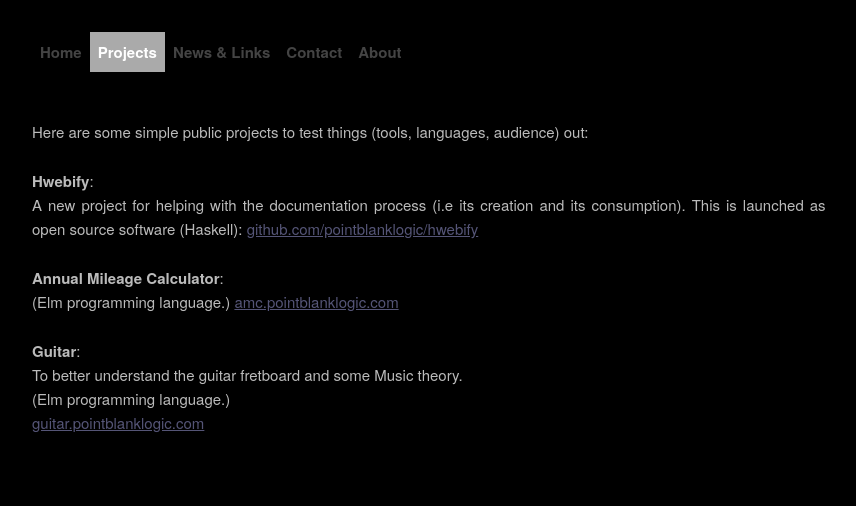
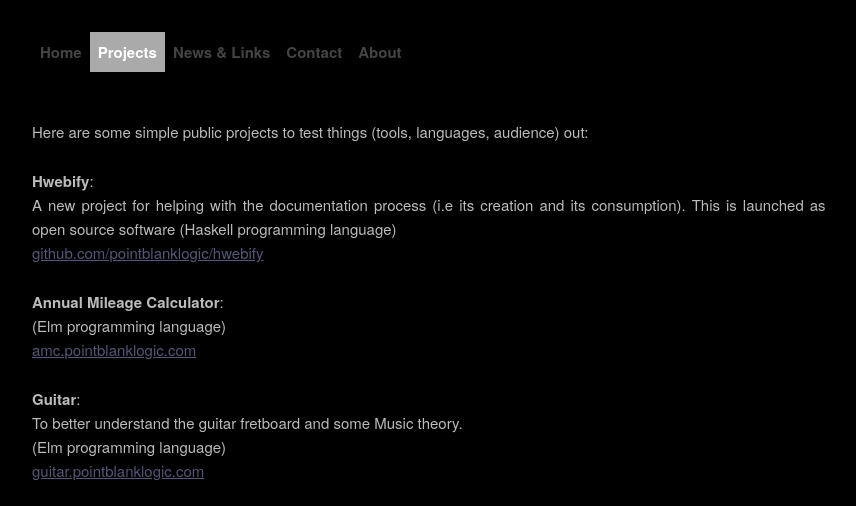
Before and after one commit to studylab/general, a plain HTML site: page docs/projects.html in a window 1280 px wide. Shown: the part 281-787 px from the top of the page, without its empty margins (128-984 px from the left). Drawn offline with Linux system fonts and the light colour scheme.

Commit message:
tiny text corrections

```diff
--- a/docs/projects.html
+++ b/docs/projects.html
@@ -68,13 +68,15 @@
            <br>
 	   A new project for helping with the documentation process
 	   (i.e its creation and its consumption).
-	   This is launched as open source software (Haskell):
+	   This is launched as open source software (Haskell programming language)
+	   <br>
 	   <a href="https://github.com/pointblanklogic/hwebify" target="_blank">github.com/pointblanklogic/hwebify</a>
         </p>
 
         <p><b>Annual Mileage Calculator</b>:
            <br>
-	   (Elm programming language.)
+	   (Elm programming language)
+	   <br>
 	   <a href="https://amc.pointblanklogic.com" target="_blank">amc.pointblanklogic.com</a>
         </p>
 
@@ -82,7 +84,7 @@
            <br>
            To better understand the guitar fretboard and some Music theory.
 	   <br>
-	   (Elm programming language.)
+	   (Elm programming language)
            <br>
 	   <a href="https://guitar.pointblanklogic.com" target="_blank">guitar.pointblanklogic.com</a>
         </p>
```
